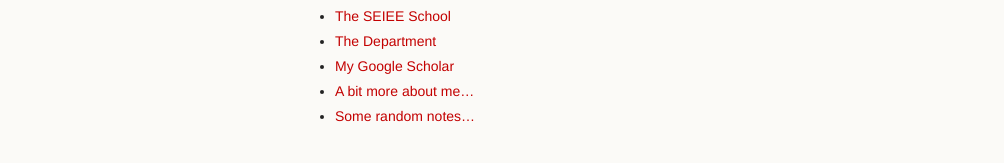
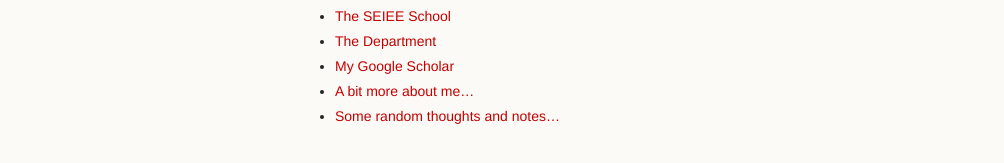
Before and after one commit to hellotem/enmeitu.github.io, a Jekyll site: the page built from about/index.md, in a window 1280 px wide and 999 px high. Shown: the part 797-960 px from the top of the window, without its empty margins (0-1004 px from the left). Built offline with Jekyll 4.4.1, drawn with Linux system fonts in a browser that asks for light colours; our own code applies the rules of GitHub Pages for plain Markdown files.

Commit message:
add a note

```diff
--- a/about/index.md
+++ b/about/index.md
@@ -10,4 +10,4 @@
 * [The Department](https://automation.sjtu.edu.cn/)
 * [My Google Scholar](https://scholar.google.com/citations?user=TDg-0cQAAAAJ&hl=en)
 * [A bit more about me...](me.md)
-* [Some random notes...](notes.md)
+* [Some random thoughts and notes...](notes.md)
```
Also changed, not shown: about/notes.md (+2 -0 lines).
